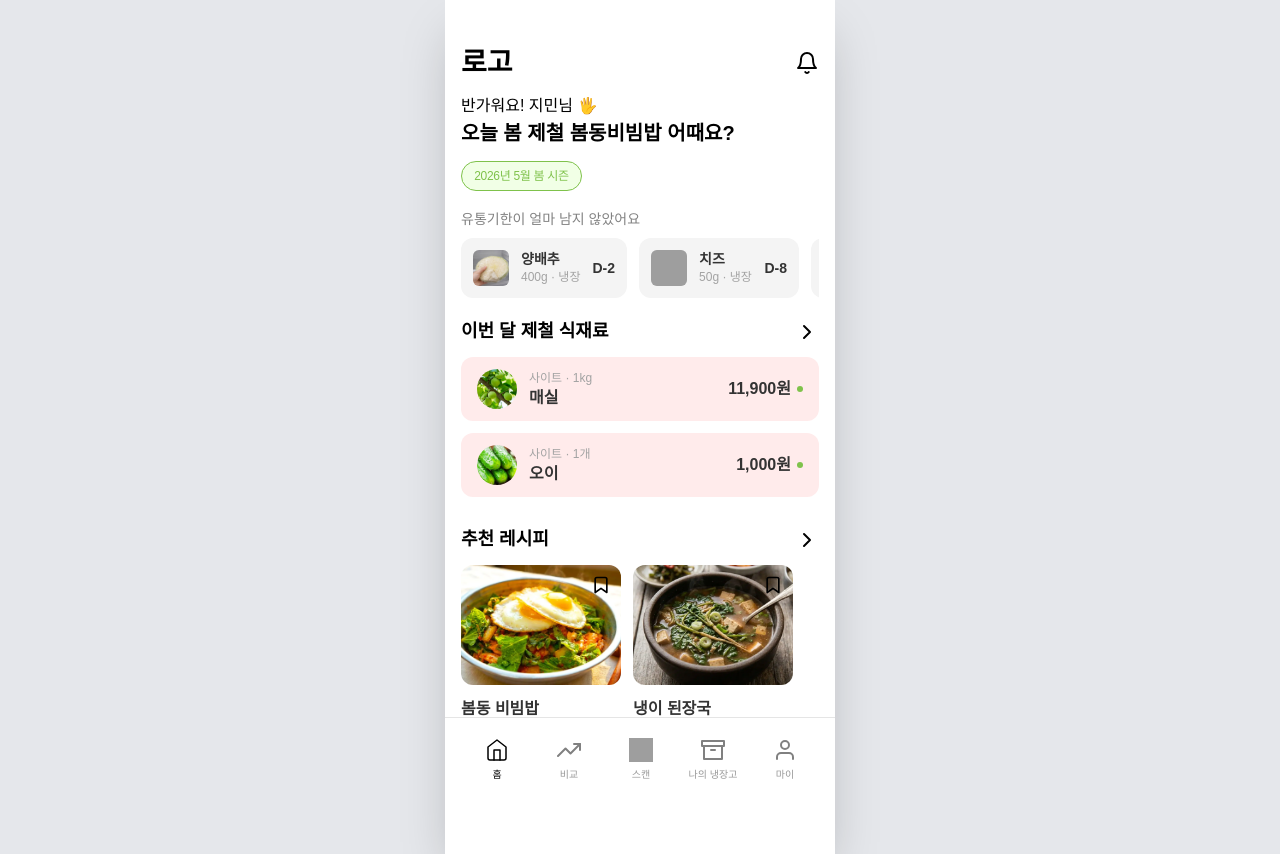
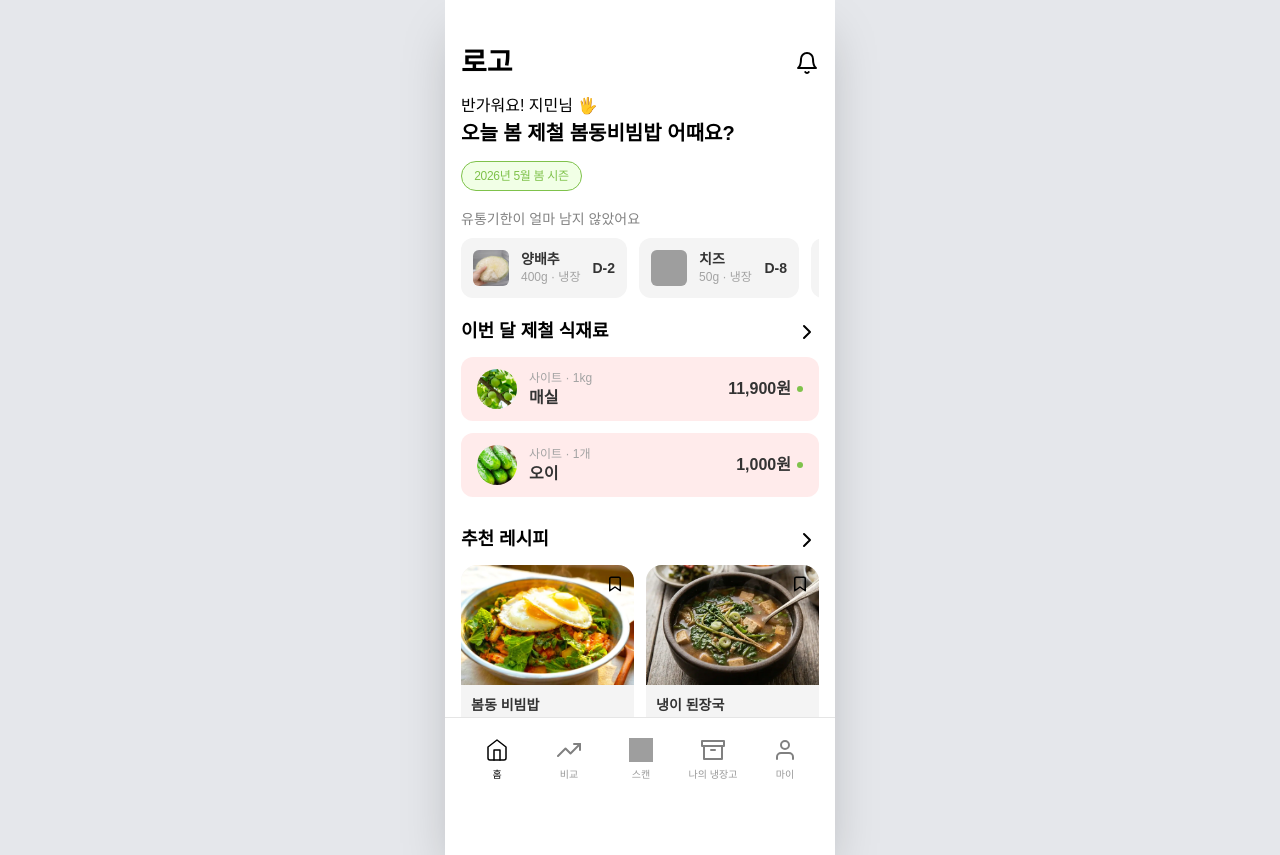
Before and after one commit to tjdud9329/Ideaton, a React (Vite) app: page / in a window 1280 px wide. Built offline with nearby package versions, Linux system fonts and the light colour scheme; grey boxes are pictures that could not be loaded; a web font is replaced by a local one.

Commit message:
[Feat] 레시피카드 음영 추가

```diff
--- a/src/components/RecipeCard.jsx
+++ b/src/components/RecipeCard.jsx
@@ -4,7 +4,6 @@ import { useNavigate } from 'react-router-dom';
 import bookmarkIcon from '../assets/Icon/bookmarkIcon.svg';
 import starIcon from '../assets/Icon/starIcon.svg';
 import clockIcon from '../assets/Icon/clockIcon.svg';
-
 const RecipeCard = ({ item }) => {
   const navigate = useNavigate();
 
@@ -12,44 +11,43 @@ const RecipeCard = ({ item }) => {
 
   return (
     <div
-      className="flex flex-col w-[160px] min-w-[160px] cursor-pointer shrink-0"
+      /* 1. 카드 전체 배경을 연한 회색(#F4F4F4)으로 설정 */
+      className="flex flex-col w-[calc(50%-6px)] bg-[#F4F4F4] rounded-2xl overflow-hidden cursor-pointer shrink-0"
       onClick={() => navigate(`/recipe/${item.id}`)}
     >
-      {/* 레시피 썸네일 이미지 영역 */}
-      <div className="relative w-full h-[120px] bg-[#E5E5E5] rounded-xl overflow-hidden shrink-0">
+      {/* 2. 이미지 영역: 세로 높이를 160 -> 120으로 줄여서 더 슬림하게 만듦 */}
+      <div className="relative w-full h-[120px] bg-[#D9D9D9] shrink-0">
         {item.image ? (
           <img
             src={item.image}
             alt={item.title}
             className="w-full h-full object-cover block"
           />
-        ) : (
-          <div className="w-full h-full bg-[#E5E5E5]" />
-        )}
+        ) : null}
 
-        {/* 2. 북마크 아이콘: SVG를 이미지 파일로 대체 */}
+        {/* 북마크 아이콘 */}
         <div className="absolute top-[10px] right-[10px]">
-          <img src={bookmarkIcon} alt="북마크" className="w-[20px] h-[20px]" />
+          <img src={bookmarkIcon} alt="북마크" className="w-[18px] h-[18px]" />
         </div>
       </div>
 
-      {/* 텍스트 영역 */}
-      <span className="font-bold text-[16px] text-[#333333] mt-[12px] truncate w-full">
-        {item.title}
-      </span>
+      {/* 3. 하단 정보 영역 (회색 배경 위에 텍스트) */}
+      <div className="flex flex-col p-[10px]">
+        <span className="font-bold text-[14px] text-[#333333] truncate">
+          {item.title}
+        </span>
 
-      {/* 하단 배지 영역 */}
-      <div className="flex gap-[6px] mt-[8px]">
-        {/* 3. 난이도 배지: 별표 아이콘 이미지로 대체 */}
-        <div className="flex items-center gap-[4px] bg-[#F4F4F4] px-[8px] py-[4px] rounded-md text-[11px] text-[#555555]">
-          <img src={starIcon} alt="난이도" className="w-[12px] h-[12px]" />
-          <span>{item.level}</span>
-        </div>
+        {/* 배지 디자인: 배경보다 살짝 더 진하거나 밝은 회색으로 강조 */}
+        <div className="flex gap-[5px] mt-[8px]">
+          <div className="flex items-center gap-[3px] bg-white px-[6px] py-[3px] rounded-[4px] text-[10px] font-semibold text-[#555555] shadow-sm">
+            <img src={starIcon} alt="난이도" className="w-[10px] h-[10px]" />
+            <span>{item.level}</span>
+          </div>
 
-        {/* 4. 시간 배지: 시계 아이콘 이미지로 대체 */}
-        <div className="flex items-center gap-[4px] bg-[#F4F4F4] px-[8px] py-[4px] rounded-md text-[11px] text-[#555555]">
-          <img src={clockIcon} alt="시간" className="w-[12px] h-[12px]" />
-          <span>{item.time}</span>
+          <div className="flex items-center gap-[3px] bg-white px-[6px] py-[3px] rounded-[4px] text-[10px] font-semibold text-[#555555] shadow-sm">
+            <img src={clockIcon} alt="시간" className="w-[10px] h-[10px]" />
+            <span>{item.time}</span>
+          </div>
         </div>
       </div>
     </div>
--- a/src/pages/home.jsx
+++ b/src/pages/home.jsx
@@ -59,24 +59,28 @@ const Home = () => {
         </div>
       </div>
 
+      {/* Home.jsx - 추천 레시피 섹션 */}
       <div className="w-full mt-[29px] pb-[100px]">
-        <div className="flex justify-between items-center w-full ">
+        <div className="flex justify-between items-center w-full mb-[12px]">
           <h3 className="font-bold text-[18px]">추천 레시피</h3>
           <div className="cursor-pointer">
             <img src={chevronIcon} alt="화살표" className="w-[24px] h-[24px]" />
           </div>
         </div>
-        <div className="mt-[12px] flex gap-[12px] cursor-pointer">
+
+        {/* flex-wrap을 추가하면 혹시나 데이터가 3개 이상일 때
+          다음 줄로 넘어가면서 2개씩 예쁘게 정렬됩니다.
+        */}
+        <div className="flex flex-wrap gap-[12px] justify-between">
           {Recipes.map((item) => (
             <RecipeCard key={item.id} item={item} />
           ))}
         </div>
       </div>
-      <div>
-        <Navbar />
-      </div>
-    </div>
+
+      {/* 하단 네비게이션 바 */}
+      <Navbar />
+    </div> // 최상단 <div className="mx-[16px]"> 를 닫는 태그
   );
 };
-
 export default Home;
```
